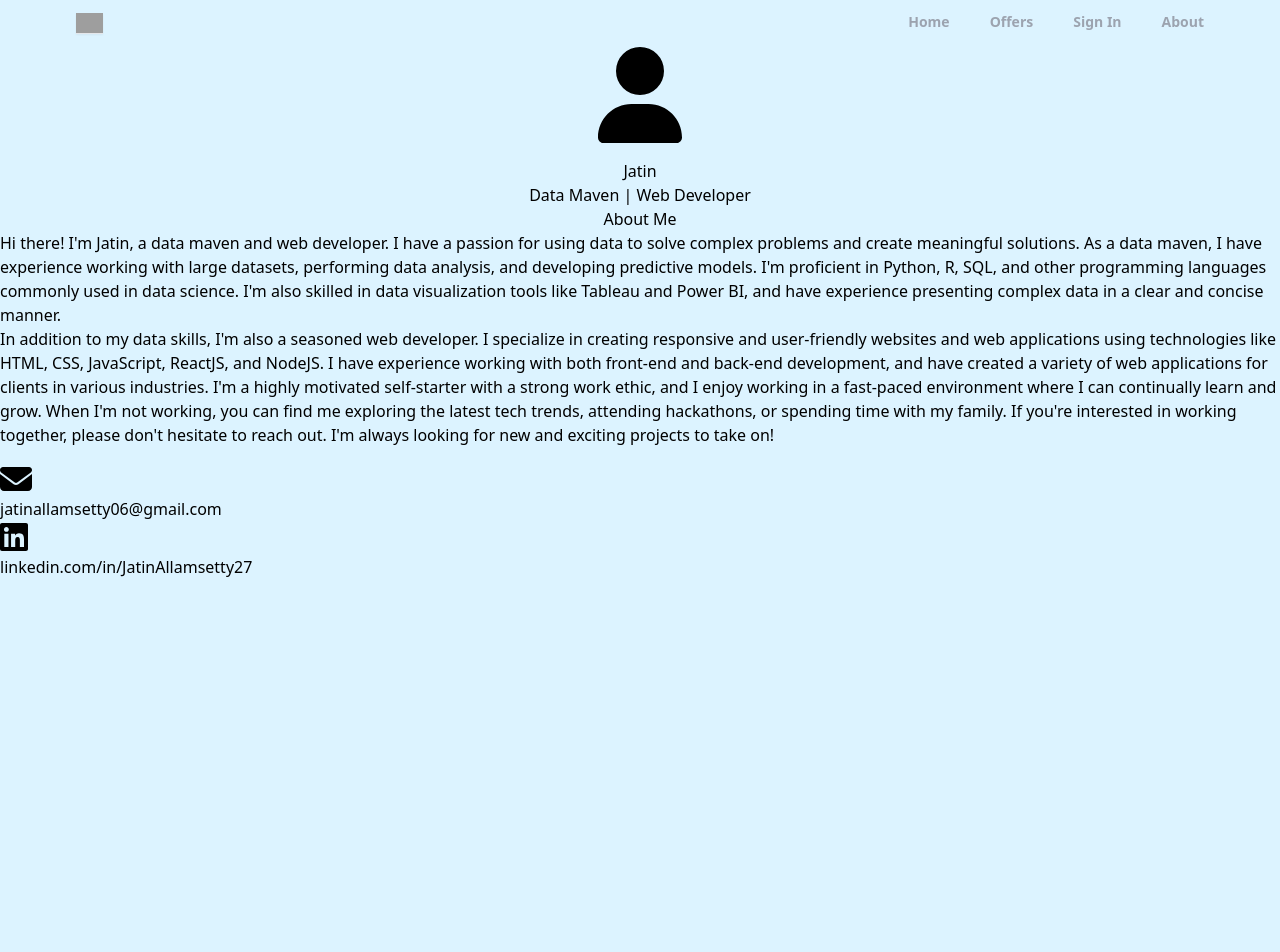
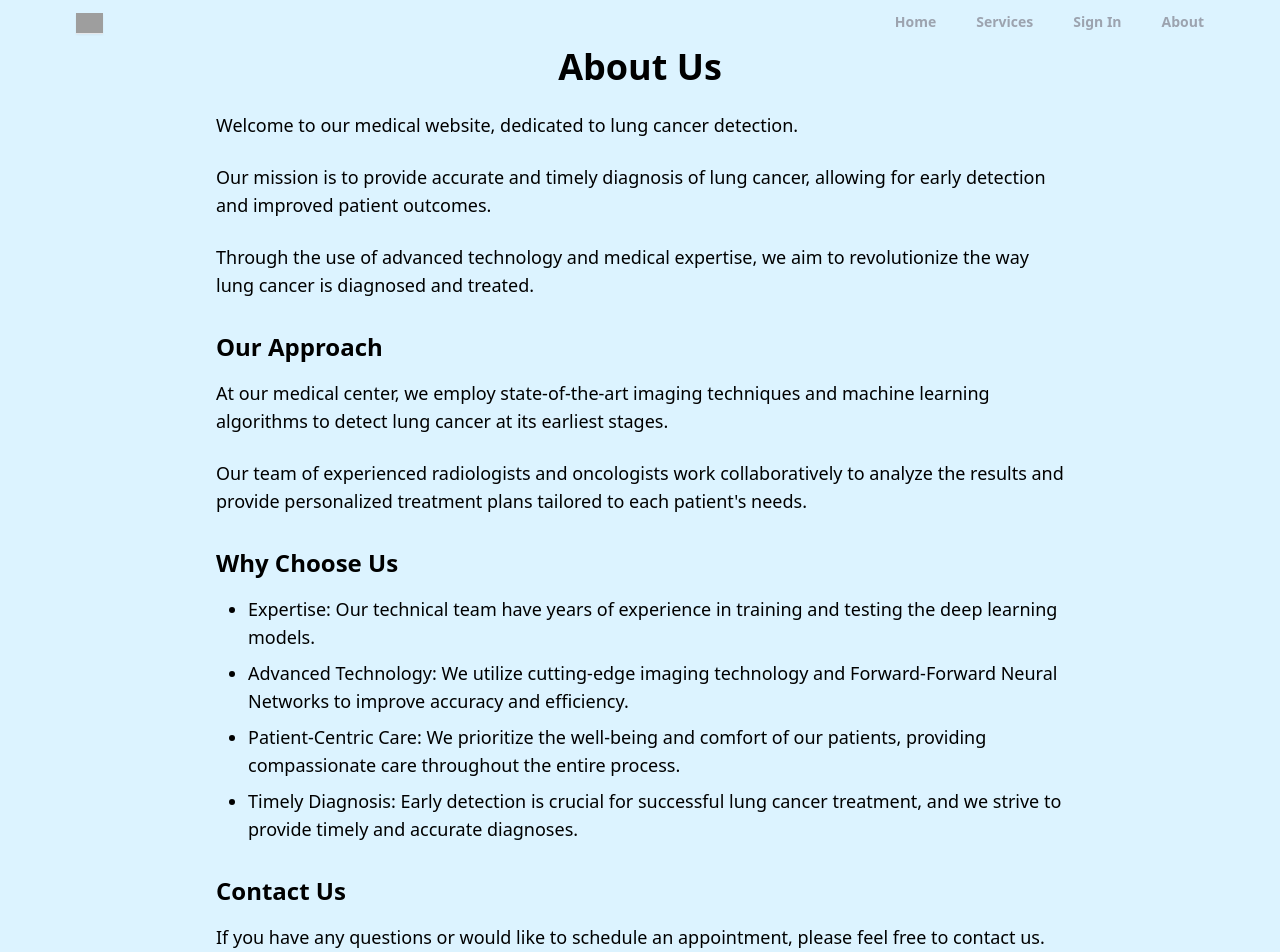
Before and after one commit to JatinAllamsetty27/MediGuardianDemo, a React (Create React App) app: page /About in a window 1280 px wide. Shown: the top 952 px of the page. Before the commit the page ends 800 px from the top, so only its background shows below. Built offline with nearby package versions, Linux system fonts and the light colour scheme; grey boxes are pictures that could not be loaded.

Commit message:
create private route and custom hook for protecting the profile page and add logout functionality

```diff
--- a/src/App.js
+++ b/src/App.js
@@ -3,7 +3,8 @@ import Home from "./pages/Home";
 import Profile from "./pages/Profile";
 import SignIn from "./pages/Signin";
 import SignUp from "./pages/Signup";
-import Offers from "./pages/Offers";
+import PrivateRoute from './components/PrivateRoute';
+import Services from "./pages/Services";
 import ForgotPassword from "./pages/ForgotPassword";
 import About from './pages/About';
 import { ToastContainer } from 'react-toastify';
@@ -17,10 +18,12 @@ function App() {
       <Header />
       <Routes>
         <Route path="/" element={<Home />}></Route>
-        <Route path="/profile" element={<Profile />}></Route>
+        <Route path="/profile" element={<PrivateRoute/>}>
+          <Route path="/profile" element={<Profile />}/>
+        </Route>
         <Route path="/sign-in" element={<SignIn />}></Route>
         <Route path="/sign-up" element={<SignUp />}></Route>
-        <Route path="/offers" element={<Offers />}></Route>
+        <Route path="/Services" element={<Services />}></Route>
         <Route path="/About" element={<About />}></Route>
         <Route path="/forgot-password" element={<ForgotPassword />}></Route>
 
--- a/src/components/Header.jsx
+++ b/src/components/Header.jsx
@@ -17,7 +17,7 @@ export default function Header() {
         <div>
             <ul className="flex space-x-10">
                 <li className={`cursor-pointer py-3 text-sm font-semibold text-gray-400 border-b-[3px] border-b-transparent ${pathMathRoute("/") && "text-black border-b-red-500"}`} onClick={()=>navigate("/")}>Home</li>
-                <li className={`cursor-pointer py-3 text-sm font-semibold text-gray-400 border-b-[3px] border-b-transparent ${pathMathRoute("/offers") && "text-black border-b-red-500"}`} onClick={()=>navigate("/offers")}>Offers</li>
+                <li className={`cursor-pointer py-3 text-sm font-semibold text-gray-400 border-b-[3px] border-b-transparent ${pathMathRoute("/Services") && "text-black border-b-red-500"}`} onClick={()=>navigate("/Services")}>Services</li>
                 <li className={`cursor-pointer py-3 text-sm font-semibold text-gray-400 border-b-[3px] border-b-transparent ${pathMathRoute("/sign-in") && "text-black border-b-red-500"}`} onClick={()=>navigate("/sign-in")}>Sign In</li>
                 <li className={`cursor-pointer py-3 text-sm font-semibold text-gray-400 border-b-[3px] border-b-transparent ${pathMathRoute("/sign-in") && "text-black border-b-red-500"}`} onClick={()=>navigate("/About")}>About</li>
             </ul>
--- /dev/null
+++ b/src/components/PrivateRoute.jsx
@@ -0,0 +1,14 @@
+import React from 'react'
+import { Outlet ,Navigate} from 'react-router';
+import {useAuthStatus} from '../hooks/useAuthStatus';
+export default function PrivateRoute() {
+    const {loggedIn,checkingStatus}=useAuthStatus();
+    if(checkingStatus){
+        return <h3>Loadinggggggg.......</h3>;
+    }
+
+  return loggedIn? <Outlet/>: <Navigate
+  to="/sign-in"/>;
+
+
+}
--- /dev/null
+++ b/src/hooks/useAuthStatus.jsx
@@ -0,0 +1,19 @@
+import { useEffect, useState } from "react";
+import { getAuth, onAuthStateChanged } from "firebase/auth";
+
+export function useAuthStatus() {
+  const [loggedIn, setLoggedIn] = useState(false);
+  const [checkingStatus, setCheckingStatus] = useState(true);
+
+  useEffect(() => {
+    const auth = getAuth();
+    console.log(auth);
+    onAuthStateChanged(auth, (user) => {
+      if (user) {
+        setLoggedIn(true);
+      }
+      setCheckingStatus(false);
+    });
+  }, []);
+  return { loggedIn, checkingStatus };
+}
--- a/src/pages/About.jsx
+++ b/src/pages/About.jsx
@@ -1,43 +1,58 @@
 import React from 'react';
-import { Container, Row, Col } from 'react-bootstrap';
-import { FontAwesomeIcon } from '@fortawesome/react-fontawesome';
-import { faUser } from '@fortawesome/free-solid-svg-icons';
-import { faEnvelope } from '@fortawesome/free-solid-svg-icons';
-import { faLinkedin } from '@fortawesome/free-brands-svg-icons';
 
 const About = () => {
   return (
-    <Container>
-      <Row>
-        <Col md={4} className="text-center">
-          <FontAwesomeIcon icon={faUser} size="6x" className="mb-4" />
-          <h3>Jatin</h3>
-          <p>Data Maven | Web Developer</p>
-        </Col>
-        <Col md={8}>
-          <center><h2>About Me</h2></center>
-          <p>Hi there! I'm Jatin, a data maven and web developer. I have a passion for using data to solve complex problems and create meaningful solutions.
-
-As a data maven, I have experience working with large datasets, performing data analysis, and developing predictive models. I'm proficient in Python, R, SQL, and other programming languages commonly used in data science. I'm also skilled in data visualization tools like Tableau and Power BI, and have experience presenting complex data in a clear and concise manner.</p>
-          <p>In addition to my data skills, I'm also a seasoned web developer. I specialize in creating responsive and user-friendly websites and web applications using technologies like HTML, CSS, JavaScript, ReactJS, and NodeJS. I have experience working with both front-end and back-end development, and have created a variety of web applications for clients in various industries.
-
-I'm a highly motivated self-starter with a strong work ethic, and I enjoy working in a fast-paced environment where I can continually learn and grow. When I'm not working, you can find me exploring the latest tech trends, attending hackathons, or spending time with my family.
-
-If you're interested in working together, please don't hesitate to reach out. I'm always looking for new and exciting projects to take on!</p>
-          <Row className="mt-4">
-            <Col md={4}>
-              <FontAwesomeIcon icon={faEnvelope} size="2x" />
-              <p>jatinallamsetty06@gmail.com</p>
-            </Col>
-            <Col md={4}>
-              <FontAwesomeIcon icon={faLinkedin} size="2x" />
-              <p>linkedin.com/in/JatinAllamsetty27</p>
-            </Col>
-          </Row>
-        </Col>
-      </Row>
-    </Container>
+    <div className="max-w-4xl mx-auto px-6">
+      <h1 className="text-4xl font-bold mb-6 text-center">About Us</h1>
+      <p className="text-lg mb-6">
+        Welcome to our medical website, dedicated to lung cancer detection.
+      </p>
+      <p className="text-lg mb-6">
+        Our mission is to provide accurate and timely diagnosis of lung cancer,
+        allowing for early detection and improved patient outcomes.
+      </p>
+      <p className="text-lg mb-6">
+        Through the use of advanced technology and medical expertise, we aim to
+        revolutionize the way lung cancer is diagnosed and treated.
+      </p>
+      <h2 className="text-2xl font-bold mt-8 mb-4">Our Approach</h2>
+      <p className="text-lg mb-6">
+        At our medical center, we employ state-of-the-art imaging techniques and
+        machine learning algorithms to detect lung cancer at its earliest stages.
+      </p>
+      <p className="text-lg mb-6">
+        Our team of experienced radiologists and oncologists work collaboratively
+        to analyze the results and provide personalized treatment plans tailored
+        to each patient's needs.
+      </p>
+      <h2 className="text-2xl font-bold mt-8 mb-4">Why Choose Us</h2>
+      <ul className="list-disc pl-8 mb-6">
+        <li className="text-lg mb-2">
+          Expertise: Our technical team  have years of experience in training and testing
+          the deep learning models.
+        </li>
+        <li className="text-lg mb-2">
+          Advanced Technology: We utilize cutting-edge imaging technology and
+          Forward-Forward Neural Networks to improve accuracy and efficiency.
+        </li>
+        <li className="text-lg mb-2">
+          Patient-Centric Care: We prioritize the well-being and comfort of our
+          patients, providing compassionate care throughout the entire process.
+        </li>
+        <li className="text-lg mb-2">
+          Timely Diagnosis: Early detection is crucial for successful lung cancer
+          treatment, and we strive to provide timely and accurate diagnoses.
+        </li>
+      </ul>
+      <h2 className="text-2xl font-bold mt-8 mb-4">Contact Us</h2>
+      <p className="text-lg mb-2">
+        If you have any questions or would like to schedule an appointment, please
+        feel free to contact us.
+      </p>
+      <p className="text-lg mb-2">Phone: +91 8125311448</p>
+      <p className="text-lg">Email: info@lungcancerdetection.com</p>
+    </div>
   );
-}
+};
 
 export default About;
--- a/src/pages/ForgotPassword.jsx
+++ b/src/pages/ForgotPassword.jsx
@@ -1,14 +1,25 @@
-import React from 'react'
+import { getAuth, sendPasswordResetEmail } from "firebase/auth";
+import { useState } from "react";
+import { Link } from "react-router-dom";
+import { toast } from "react-toastify";
+import OAuth from "../components/OAuth";
 
-import { useState } from 'react';
-import { Link } from 'react-router-dom';
-import OAuth from '../components/OAuth';
 export default function ForgotPassword() {
-  const [email, setEmail]=useState("");
+  const [email, setEmail] = useState("");
 
-  function onChange(e){
+  function onChange(e) {
     setEmail(e.target.value);
+  }
 
+  async function onSubmit(e) {
+    e.preventDefault();
+    try {
+      const auth = getAuth();
+      await sendPasswordResetEmail(auth, email);
+      toast.success("Email was sent");
+    } catch (error) {
+      toast.error("Could not send reset password");
+    }
   }
   return (
     <section>
@@ -22,7 +33,7 @@ export default function ForgotPassword() {
           />
         </div>
         <div className="w-full md:w-[67%] lg:w-[40%] lg:ml-20">
-          <form >
+          <form onSubmit={onSubmit}>
             <input
               type="email"
               id="email"
--- a/src/pages/Offers.jsx
+++ /dev/null
@@ -1,7 +0,0 @@
-import React from 'react'
-
-export default function Offers() {
-  return (
-    <div>Offers</div>
-  )
-}
--- a/src/pages/Profile.jsx
+++ b/src/pages/Profile.jsx
@@ -1,7 +1,57 @@
-import React from 'react'
+import React from 'react';
+import {useState} from 'react';
+import { useNavigate } from 'react-router-dom';
+import {getAuth} from "firebase/auth";
 
 export default function Profile() {
+  const auth = getAuth()
+  const navigate=useNavigate();
+  const [formData, setFormData]=useState({
+    name: auth.currentUser.displayName,
+    email: auth.currentUser.email,
+  });
+
+  const {name,email}=formData;
+  function onLogout(){
+    auth.signOut();
+    navigate("/");
+
+  }
   return (
-    <div>Profile</div>
+    <>
+    <section className='max-w-6xl mx-auto flex
+    justify center items-center flex-col'>
+    <h1 className='text-3xl text-center mt-6
+    font-bold'>My Profile</h1>
+    <div className='w-full md:w-[50%] mt-6 px-3'>
+      <form>
+        {/*Name Input*/}
+
+        <input type="text" id="name" value={name} disabled className='mb-6 w-full px-4 py-2 text-xl
+        text-gray-700 bg-white border-gray-300
+        rounded transition ease-in-out'/>
+
+        {/*Email Input*/}
+
+        <input type="email" id="name" value={email} disabled className='mb-6 w-full px-4 py-2 text-xl
+        text-gray-700 bg-white border-gray-300
+        rounded transition ease-in-out'/>
+
+        <div className='flex justify-between
+        whitespace-nowrap text-sm sm:text-lg mb-6'>
+          <p className='flex items-center mb-6'>Do you want to change your name?
+            <span className='text-red-600
+            hover:text-red-700 transitiin ease-in-out
+            duration-200 ml-1 cursor-pointer'>Edit</span>
+          </p>
+          <p onClick={onLogout} className='text-blue-600 hover:text-blue-800
+          transition duration-200 ease-in-out
+          cursor-pointer'>Sign out</p>
+        </div>
+      </form>
+
+    </div>
+    </section>
+    </>
   )
 }
--- /dev/null
+++ b/src/pages/Services.jsx
@@ -0,0 +1,7 @@
+import React from 'react'
+
+export default function Services() {
+  return (
+    <div>Services</div>
+  )
+}
```
